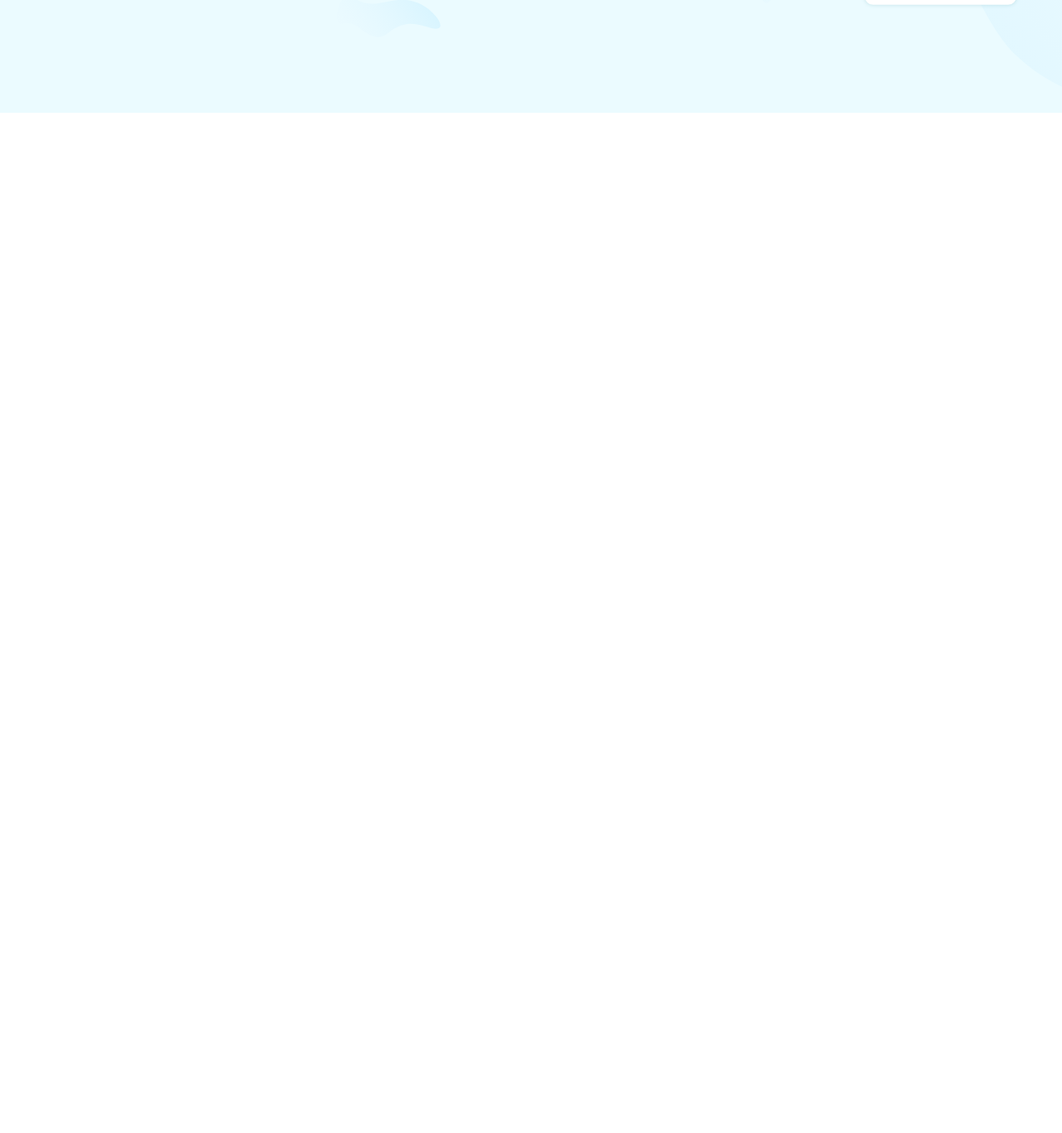
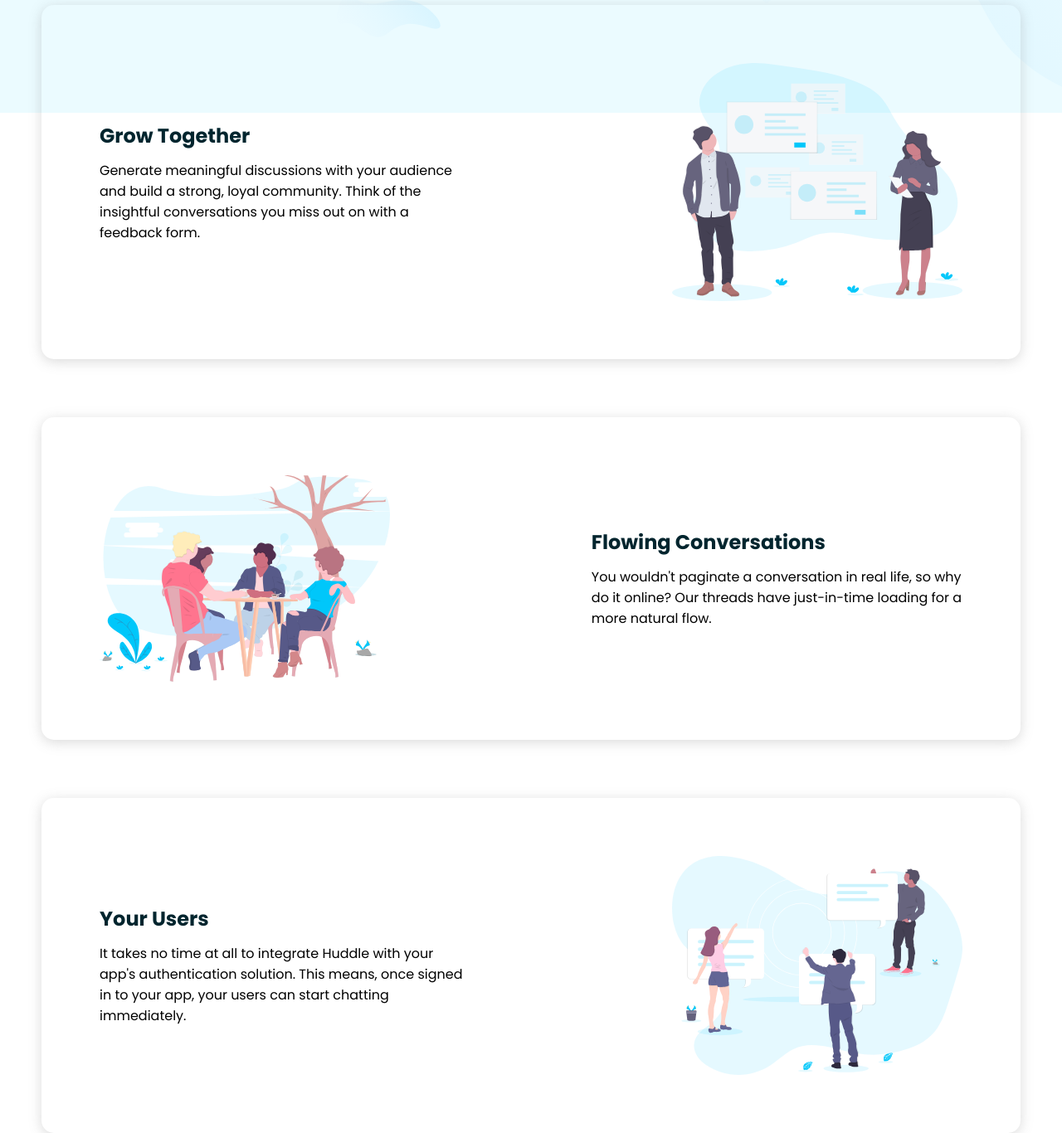
Before and after one commit to TheWindTraveler/Huddle-landing-page, a plain HTML site: page index.html in a window 1280 px wide. Shown: the part 664-2030 px from the top of the page at 83% size. Before the commit the page ends 800 px from the top, so only its background shows below. Drawn offline with Linux system fonts and the light colour scheme.

Commit message:
add: main section and boxes added with styles

```diff
--- a/index.css
+++ b/index.css
@@ -78,6 +78,7 @@
 .hero__text h1 {
     font-size: 50px;
     margin-bottom: 20px;
+    color: var(--secondary-color);
 }
 
 .hero__text p {
@@ -106,6 +107,39 @@
     background-color: var(--secondary-color);
 }
 
+/* Main Section */
+.main__section{
+    display: flex;
+    justify-content: space-between;
+    justify-items: center;
+    height: 70%;
+    margin-top: 70px;
+    padding: 70px;
+    box-shadow: 0px 3px 15px rgba(133, 132, 132, 0.3);
+    border-radius: 15px;
+}
+
+.main__section__box{
+    display: flex;
+    align-items: center;
+    justify-content: space-between;
+}
+
+.grow__together_illustration{
+    width: 350px;
+}
+
+.main__section__text{
+    width: 43%;
+}
+
+.main__section__text > h1{
+    margin-bottom: 12px;
+    color: var(--secondary-color);
+}
+
+
+
 /* Attribution */
 .attribution {
     font-size: 11px;
--- a/index.html
+++ b/index.html
@@ -32,26 +32,61 @@
       </div>
       <img src="./images/illustration-mockups.svg" alt="Mobile app Mockup" class="hero__image">
   </div>
+  <!-- Main Section -->
+  <div class="main__section">
+    <!-- Grow Together Box -->
+    <div class="main__section__box">
+      <div class="main__section__text">
+        <h1>Grow Together</h1>
+        <p>Generate meaningful discussions with your audience and build a strong, loyal community.
+        Think of the insightful conversations you miss out on with a feedback form.
+      </p>
+      </div>
+      <img src="./images/illustration-grow-together.svg" alt="Grow together Illustration" class="grow__together_illustration">
+    </div>
+  </div>
+
+  <!-- Flowing Conversations Box -->
+  <div class="main__section">
+    <div class="main__section__box">
+      <img src="./images/illustration-flowing-conversation.svg" alt="Grow together Illustration" class="grow__together_illustration">
+      <div class="main__section__text">
+        <h1>Flowing Conversations</h1>
+        <p>You wouldn't paginate a conversation in real life, so why do it online? Our threads
+          have just-in-time loading for a more natural flow.
+      </p>
+      </div>
+    </div>
+  </div>
+
+  <!-- Your Users Box -->
+  <div class="main__section">
+    <div class="main__section__box">
+      <div class="main__section__text">
+        <h1>Your Users</h1>
+        <p>It takes no time at all to integrate Huddle with your app's authentication solution.
+          This means, once signed in to your app, your users can start chatting immediately.
+      </p>
+      </div>
+      <img src="./images/illustration-your-users.svg" alt="Grow together Illustration" class="grow__together_illustration">
+    </div>
+  </div>
   </section>
 
 
 
 
 
-  <!-- Grow Together
+  <!--
 
-  Generate meaningful discussions with your audience and build a strong, loyal community.
-  Think of the insightful conversations you miss out on with a feedback form.
 
-  Flowing Conversations
 
-  You wouldn't paginate a conversation in real life, so why do it online? Our threads
-  have just-in-time loading for a more natural flow.
 
-  Your Users
 
-  It takes no time at all to integrate Huddle with your app's authentication solution.
-  This means, once signed in to your app, your users can start chatting immediately.
+
+
+
+
 
   Ready To Build Your Community?
 
```
